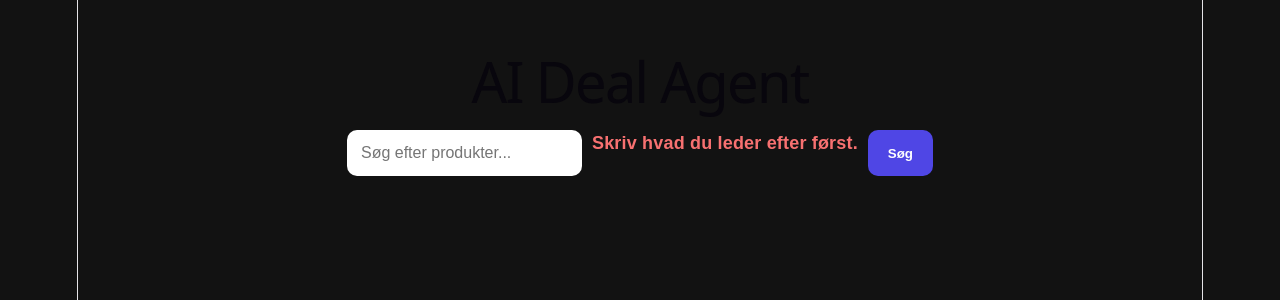
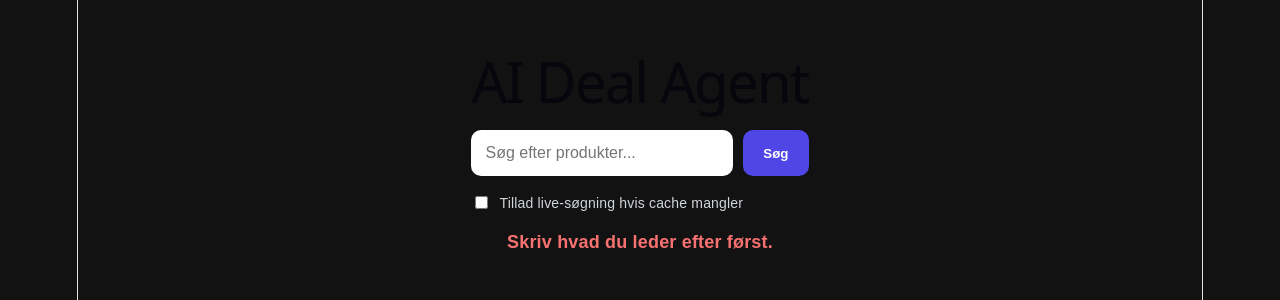
Before and after one commit to kris7011/ai-deal-agent, a React (Vite) app in the folder frontend/: page / in a window 1280 px wide. Both pictures are taken after a click on the button "Søg". Shown: the top 300 px of the page. Built offline with nearby package versions, Linux system fonts and the light colour scheme.

Commit message:
Improve search layout and cache status UI

```diff
--- a/frontend/src/App.css
+++ b/frontend/src/App.css
@@ -15,10 +15,14 @@ h1 {
   margin-bottom: 2rem;
 }
 
+.search-section {
+  margin-bottom: 2rem;
+}
+
 .search-bar {
   display: flex;
   gap: 10px;
-  margin-bottom: 2rem;
+  margin-bottom: 0.75rem;
 }
 
 .search-bar input {
@@ -41,6 +45,33 @@ h1 {
 
 .search-bar button:hover {
   background-color: #6366f1;
+}
+
+.search-bar button:disabled {
+  background-color: #6b7280;
+  cursor: not-allowed;
+}
+
+.live-search-toggle {
+  display: flex;
+  align-items: center;
+  gap: 8px;
+  color: #d1d5db;
+  font-size: 14px;
+}
+
+.search-source {
+  color: #a7f3d0;
+  font-size: 14px;
+  margin-top: 0.75rem;
+  margin-bottom: 0;
+}
+
+.error-message {
+  color: #f87171;
+  font-weight: bold;
+  margin-top: 0.75rem;
+  margin-bottom: 0;
 }
 
 .product-grid {
@@ -105,8 +136,3 @@ h1 {
 .product-explanations p {
   margin: 4px 0;
 }
-
-.error-message {
-  color: #f87171;
-  font-weight: bold;
-}
--- a/frontend/src/App.tsx
+++ b/frontend/src/App.tsx
@@ -20,6 +20,8 @@ function App() {
   const [products, setProducts] = useState<ProductResult[]>([]);
   const [loading, setLoading] = useState(false);
   const [error, setError] = useState<string | null>(null);
+  const [allowLiveSearch, setAllowLiveSearch] = useState(false);
+  const [usedCache, setUsedCache] = useState<boolean | null>(null);
 
   async function searchProducts() {
     if (!query.trim()) {
@@ -30,6 +32,7 @@ function App() {
     setError(null);
     setLoading(true);
     setProducts([]);
+    setUsedCache(null);
 
     try {
       const response = await fetch("http://127.0.0.1:8000/api/search", {
@@ -37,7 +40,10 @@ function App() {
         headers: {
           "Content-Type": "application/json",
         },
-        body: JSON.stringify({ query }),
+        body: JSON.stringify({
+          query,
+          allow_live_search: allowLiveSearch,
+        }),
       });
 
       const data = await response.json();
@@ -47,6 +53,7 @@ function App() {
       }
 
       setProducts(data.products);
+      setUsedCache(data.used_cache);
     } catch (error) {
       console.error(error);
 
@@ -64,6 +71,7 @@ function App() {
     <div className="page">
       <h1>AI Deal Agent</h1>
 
+      <div className="search-section">
         <div className="search-bar">
           <input
             type="text"
@@ -71,11 +79,30 @@ function App() {
             value={query}
             onChange={(event) => setQuery(event.target.value)}
           />
-        {error && <p className="error-message">{error}</p>}
 
           <button onClick={searchProducts} disabled={loading}>
             {loading ? "Søger..." : "Søg"}
           </button>
+        </div>
+
+        <label className="live-search-toggle">
+          <input
+            type="checkbox"
+            checked={allowLiveSearch}
+            onChange={(event) => setAllowLiveSearch(event.target.checked)}
+          />
+          Tillad live-søgning hvis cache mangler
+        </label>
+
+        {error && <p className="error-message">{error}</p>}
+
+        {usedCache !== null && (
+          <p className="search-source">
+            {usedCache
+              ? "Resultater hentet fra cache. Ingen SerpAPI-søgning brugt."
+              : "Ny live-søgning udført og gemt i cache."}
+          </p>
+        )}
       </div>
 
       {loading && <p>Loader...</p>}
@@ -89,19 +116,15 @@ function App() {
 
             <h3>{item.product.name}</h3>
 
-            <p className="product-price">
-              {item.product.price} kr.
-            </p>
+            <p className="product-price">{item.product.price} kr.</p>
+
             <p>Butik: {item.product.source}</p>
-            <p className="product-score">
-              Score: {item.score}/100
-            </p>
+
+            <p className="product-score">Score: {item.score}/100</p>
 
             <div className="product-explanations">
               {item.explanations.map((explanation) => (
-                <p key={explanation}>
-                  {explanation}
-                </p>
+                <p key={explanation}>{explanation}</p>
               ))}
             </div>
 
```
Also changed, not shown: 2 other files (tests, documents, lock files or other folders). Lines whose indentation alone changed are shown as unchanged.
